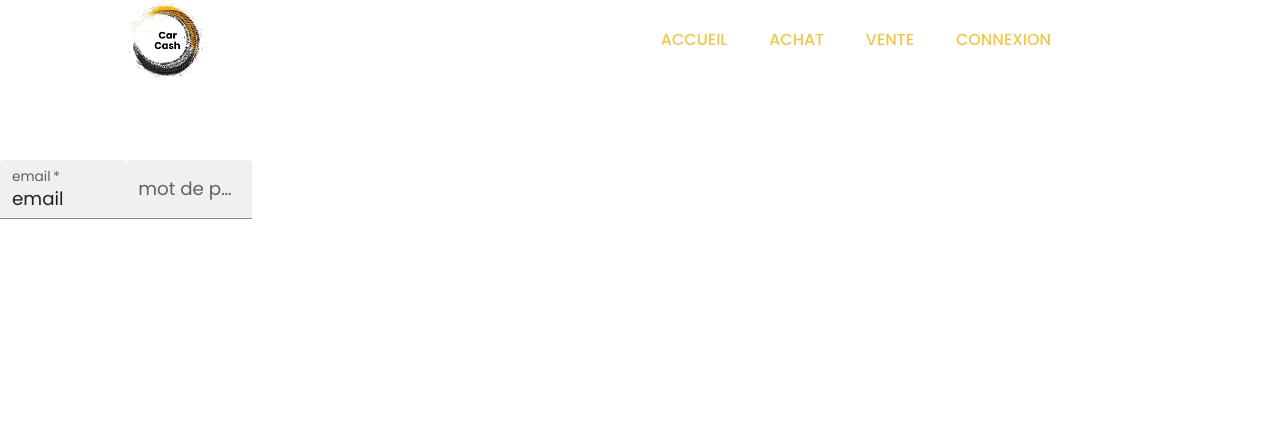
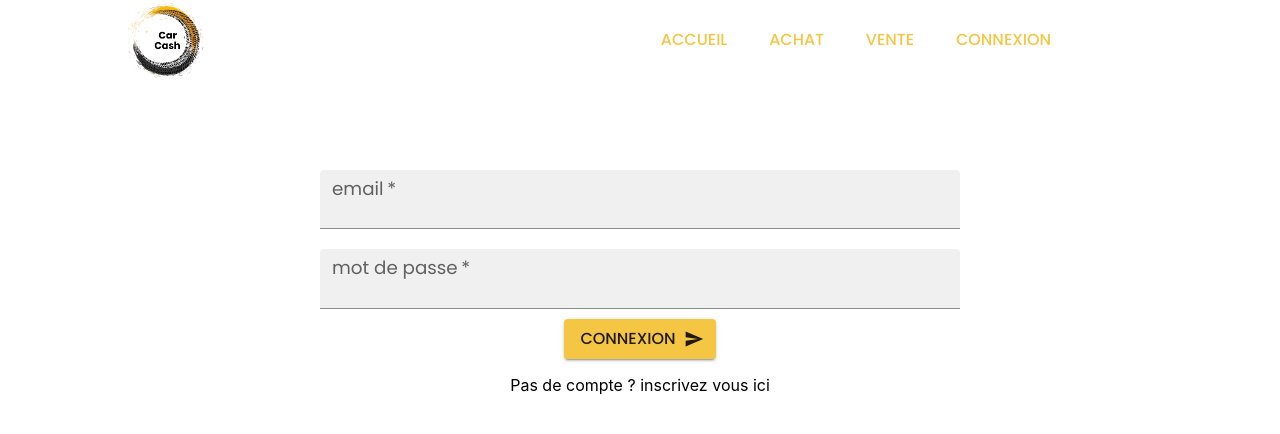
Before and after one commit to ablessin/concessionnaire, a React (Create React App) app in the folder client/: page /connexion in a window 1280 px wide. Shown: the top 434 px of the page. Built offline with nearby package versions, Linux system fonts and the light colour scheme.

Commit message:
Update: login page creation in progress

```diff
--- a/client/package.json
+++ b/client/package.json
@@ -5,6 +5,7 @@
   "dependencies": {
     "@emotion/react": "^11.10.5",
     "@emotion/styled": "^11.10.5",
+    "@mui/icons-material": "^5.10.16",
     "@mui/material": "^5.10.16",
     "@mui/x-date-pickers": "^5.0.10",
     "@testing-library/jest-dom": "^5.16.5",
--- /dev/null
+++ b/client/src/components/authForm/Authentication.js
@@ -0,0 +1,35 @@
+import React, {useState} from "react";
+import LoginTextFields from "./LoginTextFields";
+import Style from "./Authentication.module.css";
+import IconLabelButtons from "./SubmitFormButton";
+import CreateAccountFields from "./CreateAccountFields";
+// import { Link, Outlet } from "react-router-dom";
+
+export default function Authentication() {
+
+    const[getType, setType] = useState("login");
+
+    if (getType === "login"){
+        return (
+            <>
+                <LoginTextFields />
+                <IconLabelButtons text={"connexion"}/>
+                <p className={Style.link} onClick={() => setType("create")}>Pas de compte ? inscrivez vous ici</p>
+
+            </>
+
+        );
+    }else if (getType === "create"){
+        return (
+            <>
+                <CreateAccountFields />
+                <IconLabelButtons text={"inscription"}/>
+                <p className={Style.link} onClick={() => setType("login")}>J'ai déjà un compte ! me connecter</p>
+
+            </>
+
+        );
+    }
+
+
+}
--- /dev/null
+++ b/client/src/components/authForm/Authentication.module.css
@@ -0,0 +1,39 @@
+div{width: 100%;
+    margin: 0 auto;
+    display: flex;
+    flex-direction: column;
+    justify-content: space-around;
+    align-content: center;
+    justify-items: center;
+    align-items: center;
+    text-align: center;
+
+}
+
+form{
+    width: 100%;
+    margin: 0 auto;
+}
+form div{
+    width: 100%;
+    margin: 0 auto;
+    display: flex;
+    flex-direction: column;
+    justify-content: space-around;
+    align-content: center;
+    justify-items: center;
+    align-items: center;
+    text-align: center;
+}
+
+form div div{
+    margin: 10px;
+}
+
+.link{
+    cursor: pointer;
+}
+
+.link:hover{
+    text-decoration: underline #FCB901;
+}
--- /dev/null
+++ b/client/src/components/authForm/CreateAccountFields.js
@@ -0,0 +1,36 @@
+import * as React from 'react';
+import Stack from '@mui/material/Stack';
+import TextField from '@mui/material/TextField';
+
+export default function CreateAccountFields() {
+    return (
+        <Stack
+            component="form"
+            sx={{
+                width: '50%',
+            }}
+            spacing={2}
+            noValidate
+            autoComplete="off"
+        >
+            <div>
+                <TextField
+                    required
+                    id="filled-required"
+                    label="email"
+                    placeholder={"Saisir"}
+                    variant="filled"
+                />
+                <TextField
+                    required
+                    id="outlined-password-input"
+                    label="mot de passe"
+                    type="password"
+                    placeholder={"Saisir"}
+                    variant="filled"
+                    autoComplete="current-password"
+                />
+            </div>
+        </Stack>
+    );
+}
--- a/client/src/components/loginForm/LoginFormTextField.js
+++ b/client/src/components/authForm/LoginTextFields.js
@@ -2,12 +2,12 @@ import * as React from 'react';
 import Stack from '@mui/material/Stack';
 import TextField from '@mui/material/TextField';
 
-export default function LoginFormTextField() {
+export default function LoginTextFields() {
     return (
         <Stack
             component="form"
             sx={{
-                width: '25ch',
+                width: '50%',
             }}
             spacing={2}
             noValidate
@@ -18,7 +18,7 @@ export default function LoginFormTextField() {
                     required
                     id="filled-required"
                     label="email"
-                    defaultValue="email"
+                    placeholder={"Saisir"}
                     variant="filled"
                 />
                 <TextField
@@ -26,12 +26,11 @@ export default function LoginFormTextField() {
                     id="outlined-password-input"
                     label="mot de passe"
                     type="password"
+                    placeholder={"Saisir"}
+                    variant="filled"
                     autoComplete="current-password"
-                    variant="filled"
                 />
             </div>
-
-
         </Stack>
     );
 }
--- /dev/null
+++ b/client/src/components/authForm/SubmitFormButton.js
@@ -0,0 +1,14 @@
+import * as React from 'react';
+import Button from '@mui/material/Button';
+import SendIcon from '@mui/icons-material/Send';
+import Stack from '@mui/material/Stack';
+
+export default function IconLabelButtons(props) {
+    return (
+        <Stack direction="row" spacing={2}>
+            <Button variant="contained" endIcon={<SendIcon />}>
+                {props.text}
+            </Button>
+        </Stack>
+    );
+}
--- a/client/src/components/loginForm/Login.js
+++ /dev/null
@@ -1,10 +0,0 @@
-import React from "react";
-import LoginFormTextField from "./LoginFormTextField";
-import Style from "./LoginForm.module.css";
-// import { Link, Outlet } from "react-router-dom";
-
-export default function Login() {
-    return (
-        <LoginFormTextField />
-    );
-}
--- a/client/src/components/loginForm/LoginForm.module.css
+++ /dev/null
@@ -1,13 +0,0 @@
-form{
-    width: 100%;
-}
-form div{
-    width: 100%;
-    display: flex;
-    flex-direction: row;
-    justify-content: space-between;
-    align-content: center;
-    justify-items: center;
-    align-items: center;
-    text-align: center;
-}
--- a/client/src/pages/Connexion.js
+++ b/client/src/pages/Connexion.js
@@ -1,9 +1,9 @@
-import Login from "../components/loginForm/Login";
+import Authentication from "../components/authForm/Authentication";
 
 export default function Connexion() {
   return (
       <>
-        <Login />
+        <Authentication />
       </>
   );
 }
```
Also changed, not shown: 1 other file (tests, documents, lock files or other folders).
